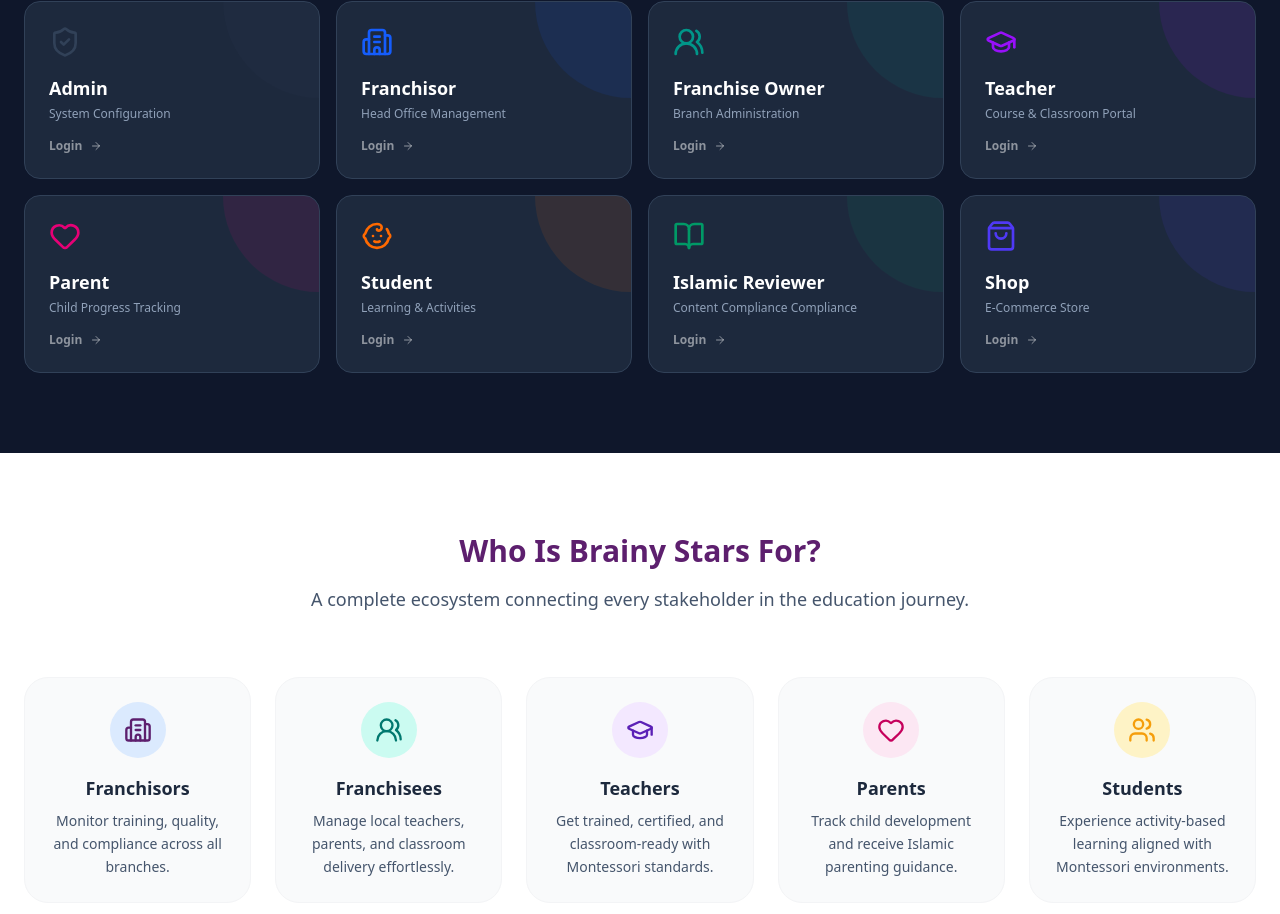
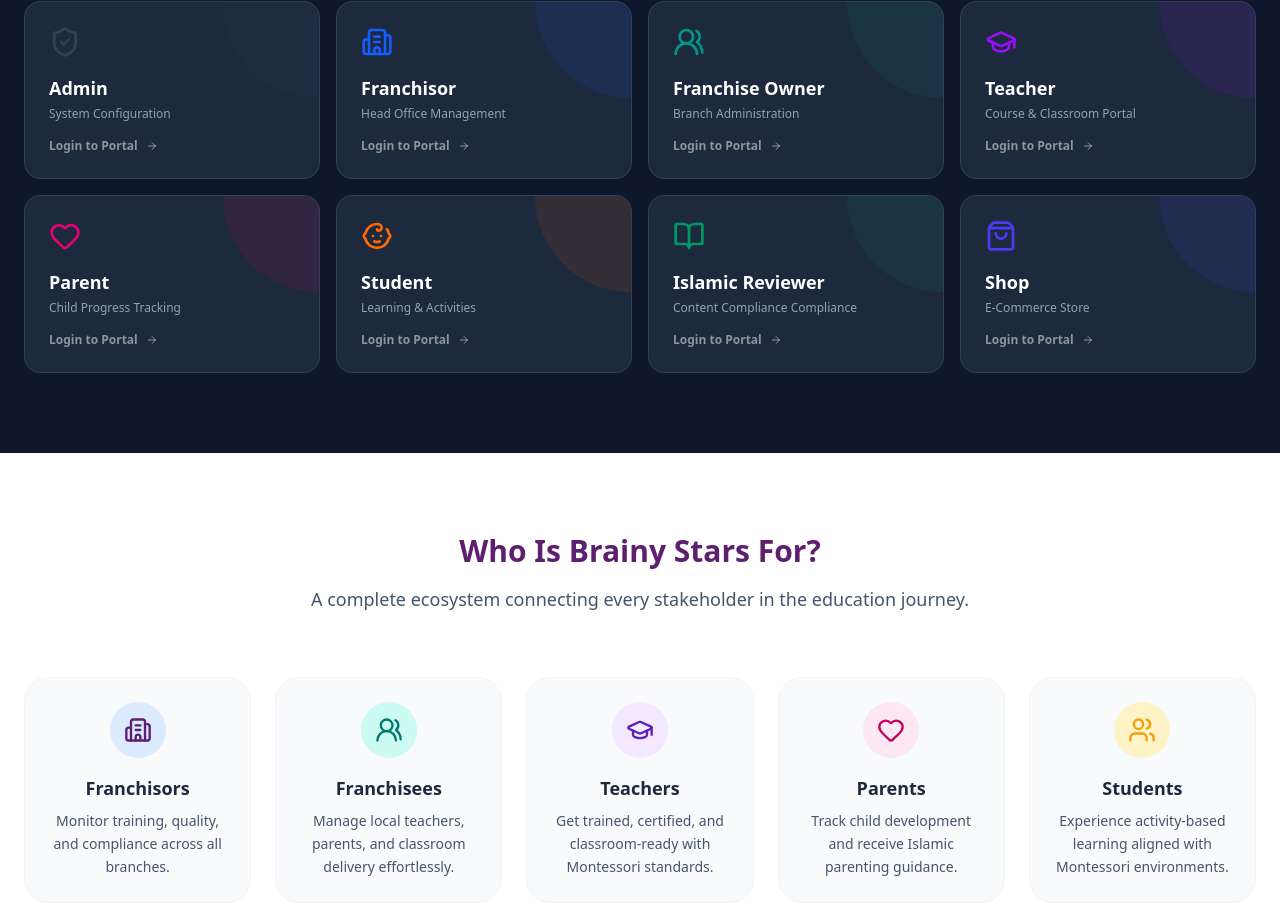
Before and after one commit to Hakeem1235/brainy-stars-lms, a Next.js app: page / in a window 1280 px wide. Shown: the part 1489-2403 px from the top of the page. Built offline with nearby package versions, Linux system fonts and the light colour scheme.

Commit message:
Refactor portals to use separate login pages with role-specific credentials

```diff
--- a/src/components/auth/LoginForm.tsx
+++ b/src/components/auth/LoginForm.tsx
@@ -6,60 +6,44 @@
 import Link from 'next/link';
 // Note: We need to implement server action 'authenticate'
 
+// ... imports
+
 export function LoginForm({ session }: { session?: any }) {
     const searchParams = useSearchParams();
-    const role = searchParams.get('role') || 'USER';
+    const roleParam = searchParams.get('role');
+    const role = roleParam || 'USER';
     const callbackUrl = searchParams.get('callbackUrl') || '/dashboard';
 
-    // If user is already logged in, show Switch Account UI
-    if (session?.user) {
-        return (
-            <div className="w-full max-w-md bg-white p-8 rounded-2xl shadow-xl border border-gray-100">
-                <div className="text-center mb-8">
-                    <img src="/logo.png" alt="Brainy Stars" className="h-16 w-auto mx-auto mb-4 object-contain" />
-                    <h1 className="text-2xl font-bold text-brand-blue mb-2">Welcome Back!</h1>
-                    <p className="text-slate-500">
-                        You are currently signed in as
-                    </p>
-                    <div className="mt-4 p-4 bg-slate-50 rounded-lg border border-slate-200">
-                        <p className="font-bold text-slate-800">{session.user.name}</p>
-                        <p className="text-sm text-slate-500">{session.user.email}</p>
-                        <span className="inline-block mt-2 px-2 py-1 bg-brand-blue/10 text-brand-blue text-xs font-bold rounded uppercase tracking-wider">
-                            {session.user.role}
-                        </span>
-                    </div>
-                </div>
+    // ... existing Switch Account logic (lines 13-54)
 
-                <div className="space-y-3">
-                    <Link
-                        href="/dashboard"
-                        className="w-full h-12 rounded-full bg-brand-blue text-white font-bold hover:bg-blue-900 transition-colors flex items-center justify-center gap-2"
-                    >
-                        <LayoutDashboard className="w-4 h-4" />
-                        Continue to Dashboard
-                    </Link>
+    // Demo Credentials Data
+    const demoCredentials = [
+        { role: 'FRANCHISOR', label: 'Franchisor', email: 'admin@brainystars.com', color: 'text-brand-blue' },
+        { role: 'FRANCHISEE', label: 'Franchise Owner', email: 'branch@brainystars.com', color: 'text-teal-600' },
+        { role: 'TEACHER', label: 'Teacher', email: 'teacher@brainystars.com', color: 'text-purple-600' },
+        { role: 'PARENT', label: 'Parent', email: 'parent@brainystars.com', color: 'text-pink-600' },
+        { role: 'STUDENT', label: 'Student', email: 'student@brainystars.com', color: 'text-yellow-600' },
+        { role: 'ISLAMIC_REVIEWER', label: 'Reviewer', email: 'reviewer@brainystars.com', color: 'text-emerald-700' },
+        { role: 'SUPPORT_AGENT', label: 'Support', email: 'support@brainystars.com', color: 'text-slate-600' },
+    ];
 
-                    <form action={logout}>
-                        <button
-                            type="submit"
-                            className="w-full h-12 rounded-full bg-white text-red-600 font-bold border border-red-200 hover:bg-red-50 transition-colors flex items-center justify-center gap-2"
-                        >
-                            <LogOut className="w-4 h-4" />
-                            Sign Out / Switch Account
-                        </button>
-                    </form>
-                </div>
-            </div>
-        );
-    }
+    // Filter credentials based on selected role
+    const shownCredentials = roleParam
+        ? demoCredentials.filter(c => c.role === roleParam)
+        : demoCredentials;
+
+    // Auto-fill email if strictly one role selected
+    const defaultEmail = shownCredentials.length === 1 ? shownCredentials[0].email : '';
 
     return (
         <div className="w-full max-w-md bg-white p-8 rounded-2xl shadow-xl border border-gray-100">
             <div className="text-center mb-8">
                 <img src="/logo.png" alt="Brainy Stars" className="h-16 w-auto mx-auto mb-4 object-contain" />
-                <h1 className="text-2xl font-bold text-brand-blue mb-2">Welcome Back</h1>
+                <h1 className="text-2xl font-bold text-brand-blue mb-2">
+                    {roleParam ? `${shownCredentials[0]?.label || role} Login` : 'Welcome Back'}
+                </h1>
                 <p className="text-slate-500">
-                    Login to your {role.toLowerCase()} portal
+                    Please sign in to continue
                 </p>
             </div>
 
@@ -73,6 +57,7 @@
                     <input
                         type="email"
                         name="email"
+                        defaultValue={defaultEmail}
                         placeholder="you@brainystars.com"
                         className="w-full h-12 px-4 rounded-lg bg-gray-50 border border-gray-200 focus:border-brand-gold focus:ring-0 transition-all outline-none"
                         required
@@ -83,6 +68,7 @@
                     <input
                         type="password"
                         name="password"
+                        defaultValue="password123"
                         placeholder="••••••••"
                         className="w-full h-12 px-4 rounded-lg bg-gray-50 border border-gray-200 focus:border-brand-gold focus:ring-0 transition-all outline-none"
                         required
@@ -105,34 +91,12 @@
             <div className="mt-8 pt-6 border-t border-gray-100">
                 <p className="text-xs font-bold text-slate-400 uppercase tracking-wider mb-3 text-center">Demo Credentials (Password: password123)</p>
                 <div className="grid grid-cols-1 gap-2 text-xs text-left bg-slate-50 p-3 rounded-lg border border-slate-100">
-                    <div className="flex justify-between items-center">
-                        <span className="font-semibold text-brand-blue">Franchisor:</span>
-                        <code className="bg-white px-2 py-0.5 rounded border border-gray-200 text-slate-600 select-all">admin@brainystars.com</code>
-                    </div>
-                    <div className="flex justify-between items-center">
-                        <span className="font-semibold text-teal-600">Franchise Owner:</span>
-                        <code className="bg-white px-2 py-0.5 rounded border border-gray-200 text-slate-600 select-all">branch@brainystars.com</code>
-                    </div>
-                    <div className="flex justify-between items-center">
-                        <span className="font-semibold text-purple-600">Teacher:</span>
-                        <code className="bg-white px-2 py-0.5 rounded border border-gray-200 text-slate-600 select-all">teacher@brainystars.com</code>
-                    </div>
-                    <div className="flex justify-between items-center">
-                        <span className="font-semibold text-pink-600">Parent:</span>
-                        <code className="bg-white px-2 py-0.5 rounded border border-gray-200 text-slate-600 select-all">parent@brainystars.com</code>
-                    </div>
-                    <div className="flex justify-between items-center">
-                        <span className="font-semibold text-yellow-600">Student:</span>
-                        <code className="bg-white px-2 py-0.5 rounded border border-gray-200 text-slate-600 select-all">student@brainystars.com</code>
-                    </div>
-                    <div className="flex justify-between items-center">
-                        <span className="font-semibold text-emerald-700">Reviewer:</span>
-                        <code className="bg-white px-2 py-0.5 rounded border border-gray-200 text-slate-600 select-all">reviewer@brainystars.com</code>
-                    </div>
-                    <div className="flex justify-between items-center">
-                        <span className="font-semibold text-slate-600">Support:</span>
-                        <code className="bg-white px-2 py-0.5 rounded border border-gray-200 text-slate-600 select-all">support@brainystars.com</code>
-                    </div>
+                    {shownCredentials.map((cred) => (
+                        <div key={cred.role} className="flex justify-between items-center">
+                            <span className={`font-semibold ${cred.color}`}>{cred.label}:</span>
+                            <code className="bg-white px-2 py-0.5 rounded border border-gray-200 text-slate-600 select-all">{cred.email}</code>
+                        </div>
+                    ))}
                 </div>
             </div>
         </div>
--- a/src/components/landing/Portals.tsx
+++ b/src/components/landing/Portals.tsx
@@ -6,56 +6,64 @@
         role: "Admin",
         icon: ShieldCheck,
         desc: "System Configuration",
-        href: "/admin",
+        id: "FRANCHISOR", // custom ID for logic
+        href: "/login?role=FRANCHISOR&callbackUrl=/admin", // Using /admin as callback
         color: "bg-slate-700",
     },
     {
         role: "Franchisor",
         icon: Building2,
         desc: "Head Office Management",
-        href: "/franchisor",
+        id: "FRANCHISOR",
+        href: "/login?role=FRANCHISOR&callbackUrl=/franchisor",
         color: "bg-blue-600",
     },
     {
         role: "Franchise Owner",
         icon: Users2,
         desc: "Branch Administration",
-        href: "/franchisee",
+        id: "FRANCHISEE",
+        href: "/login?role=FRANCHISEE&callbackUrl=/franchisee",
         color: "bg-teal-600",
     },
     {
         role: "Teacher",
         icon: GraduationCap,
         desc: "Course & Classroom Portal",
-        href: "/teacher",
+        id: "TEACHER",
+        href: "/login?role=TEACHER&callbackUrl=/teacher",
         color: "bg-purple-600",
     },
     {
         role: "Parent",
         icon: Heart,
         desc: "Child Progress Tracking",
-        href: "/parent",
+        id: "PARENT",
+        href: "/login?role=PARENT&callbackUrl=/parent",
         color: "bg-pink-600",
     },
     {
         role: "Student",
         icon: Baby,
         desc: "Learning & Activities",
-        href: "/student",
+        id: "STUDENT",
+        href: "/login?role=STUDENT&callbackUrl=/student",
         color: "bg-orange-500",
     },
     {
         role: "Islamic Reviewer",
         icon: BookOpen,
         desc: "Content Compliance Compliance",
-        href: "/islamic-reviewer",
+        id: "ISLAMIC_REVIEWER",
+        href: "/login?role=ISLAMIC_REVIEWER&callbackUrl=/islamic-reviewer",
         color: "bg-emerald-600",
     },
     {
         role: "Shop",
         icon: ShoppingBag,
         desc: "E-Commerce Store",
-        href: "/shop",
+        id: "SHOP",
+        href: "/shop", // Shop might be public? Keep as is if public.
         color: "bg-indigo-600",
     },
 ];
@@ -86,7 +94,7 @@
                             <p className="text-xs text-slate-400 mb-4">{portal.desc}</p>
 
                             <div className="flex items-center text-xs font-semibold text-white/50 group-hover:text-white transition-colors">
-                                Login
+                                Login to Portal
                                 <ArrowRight className="w-3 h-3 ml-2 group-hover:translate-x-1 transition-transform" />
                             </div>
                         </Link>
```
